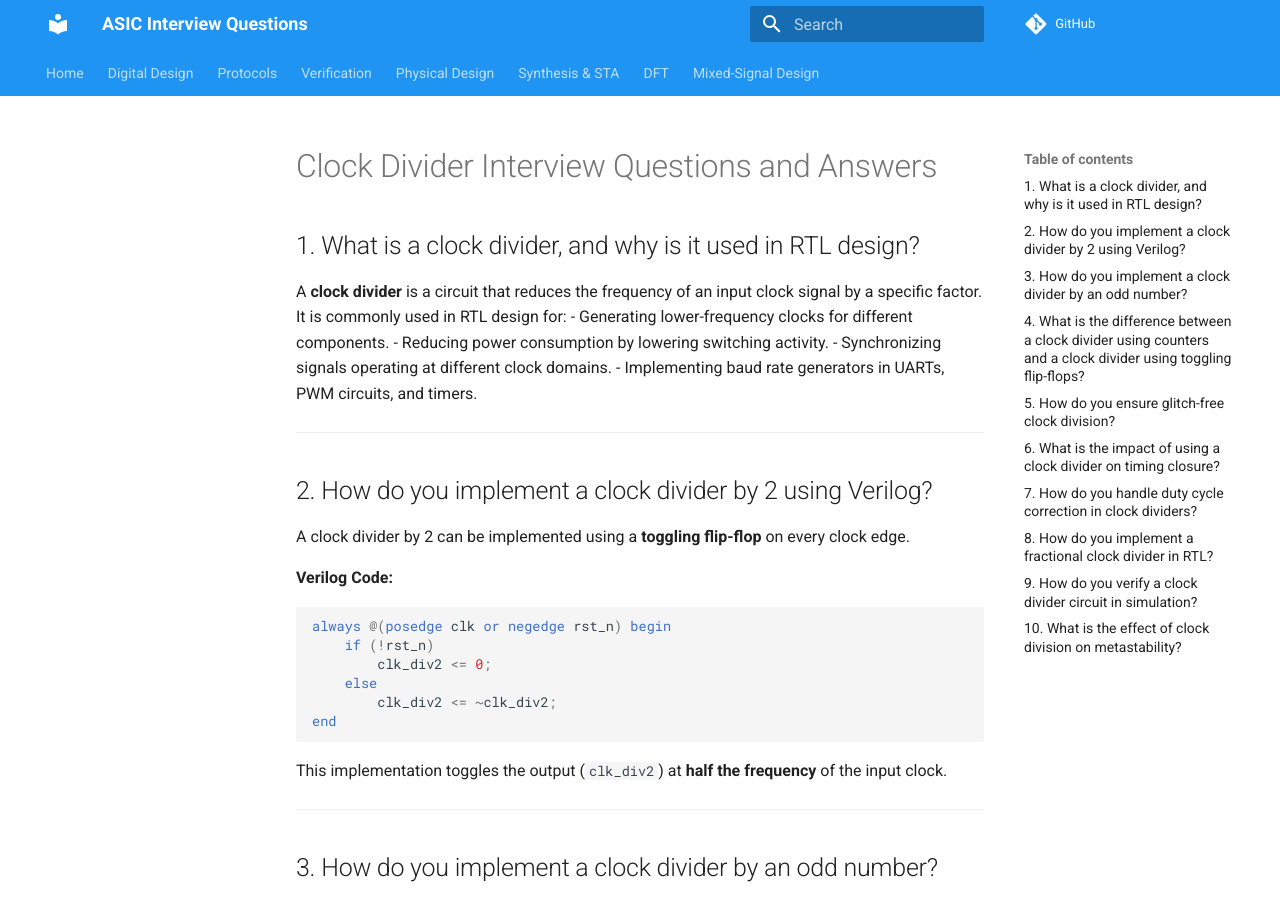
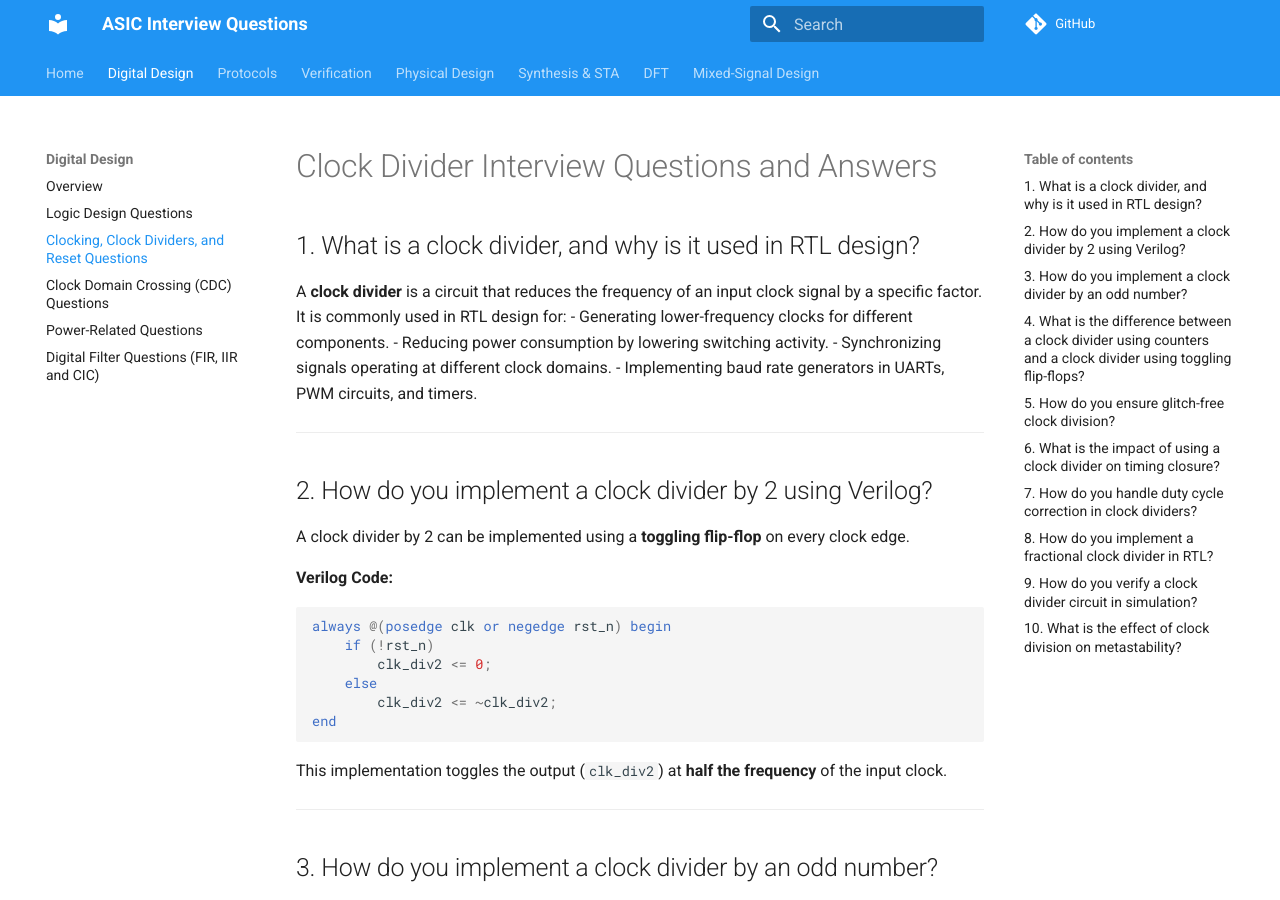
Before and after one commit to rakeshvattikonda/asic-interview, an MkDocs documentation site: the page built from docs/questions/digital/clocking.md, in a window 1280 px wide and 900 px high. Built offline with MkDocs 1.6.1 and Material for MkDocs 9.7.7, drawn with Linux system fonts in a browser that asks for light colours.

```diff
--- a/mkdocs.yml
+++ b/mkdocs.yml
@@ -23,7 +23,13 @@
 
 nav:
   - Home: index.md
-  - Digital Design: questions/digital.md
+  - Digital Design:
+    - Overview: questions/digital.md
+    - Logic Design Questions: questions/digital/logic-design.md
+    - Clocking, Clock Dividers, and Reset Questions: questions/digital/clocking.md
+    - Clock Domain Crossing (CDC) Questions: questions/digital/cdc.md
+    - Power-Related Questions: questions/digital/power.md
+    - Digital Filter Questions (FIR, IIR and CIC): questions/digital/digital-filters.md
   - Protocols: questions/protocol.md
   - Verification: questions/verification.md
   - Physical Design: questions/physical.md
```
Also changed, not shown: site/index.html.
